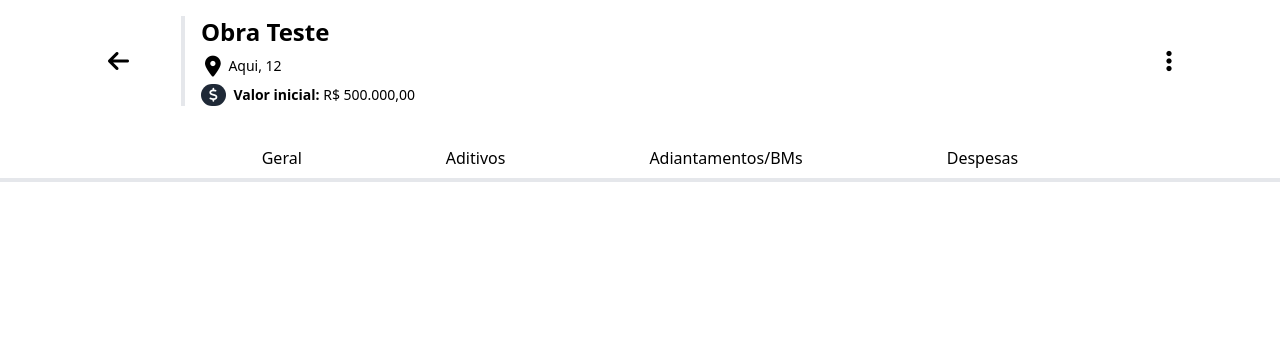
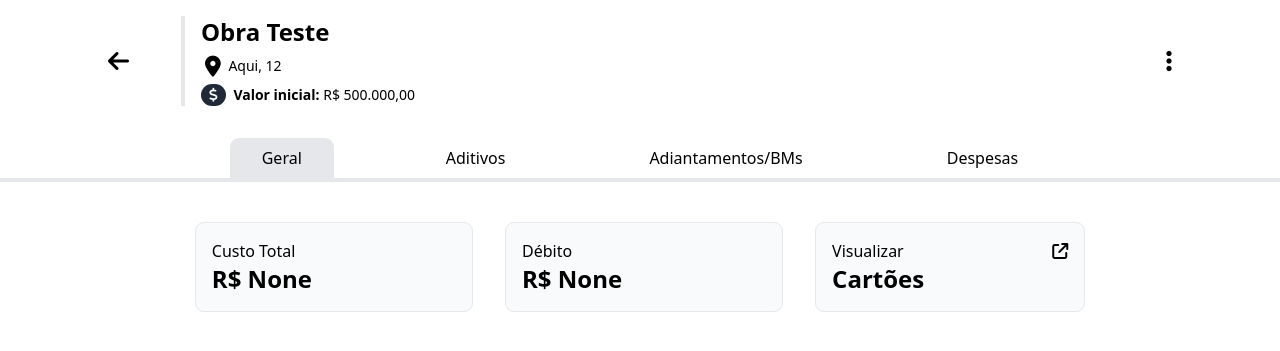
Before and after one commit to biacosta7/contacerta, a Django app: page /detalhes/obra/1 in a window 1280 px wide. Shown: the top 351 px of the page. Run offline with Django 5.2, Linux system fonts and the light colour scheme; a user stored in the database is signed in; data comes from the database, SQL or seed files in the repository; some libraries are stand-ins or nearby versions.

Commit message:
parte 1 de geral

```diff
--- a/src/locais/templates/detalhe_obra.html
+++ b/src/locais/templates/detalhe_obra.html
@@ -4,11 +4,11 @@
 {% block title %}Detalhes - {{ obra.nome }}{% endblock %}
 
 {% block content %}
-<div class="border-b-4 h-full">
+<div class="border-b-4 h-full mb-10">
     <div class="flex flex-col h-full w-full max-w-2xl sm:max-w-4xl lg:max-w-6xl mx-auto">
         <div class="flex w-full p-4 items-center">
             <!-- Ícone de seta para voltar -->
-            <i class="fa-solid fa-arrow-left fa-xl p-3 pt-3.5 pb-3.5 ml-4 mr-10 flex-grow-0"></i>
+            <a href={% url 'home' %}><i class="fa-solid fa-arrow-left fa-xl p-3 pt-3.5 pb-3.5 ml-4 mr-10 flex-grow-0"></i></a>
 
             <!-- Div principal com flex-grow-1 -->
             <div class="flex flex-grow items-center">
@@ -32,12 +32,15 @@
 
 
         <div class="flex mt-4 items-center justify-center text-center w-full space-x-20">
-            <button class="px-8 py-2 text-center">Geral</button>
+            <button class="px-8 py-2 text-center bg-gray-200 rounded-t-[9px]">Geral</button>
             <button class="px-8 py-2 text-center">Aditivos</button>
             <button class="px-8 py-2 text-center">Adiantamentos/BMs</button>
             <button class="px-8 py-2 text-center">Despesas</button>
         </div>
     </div>
+</div>
+<div class="flex w-full max-w-2xl sm:max-w-4xl lg:max-w-6xl mx-auto justify-center items-center">
+    {% include "modais/geral_obra.html" %}
 </div>
 
 {% endblock content %}
@@ -62,5 +65,7 @@
         maximumFractionDigits: 2
     }).format(obra.valor_inicial)}`;
 
+
+
 </script>
 {% endblock script %}
--- /dev/null
+++ b/src/locais/templates/modais/geral_obra.html
@@ -0,0 +1,19 @@
+<div class="flex space-x-8 justify-between">
+    <div class="py-4 pr-40 pl-4 bg-gray-50 text-black rounded-[9px] border relative text-left">
+        <h3 class="text-base font-medium">Custo Total</h3>
+        <span class="text-2xl font-bold">R$ {{ obra.custo_total }}</span>
+    </div>
+    <div class="py-4 pr-40 pl-4 bg-gray-50 text-black rounded-[9px] border relative">
+        <h3 class="text-base font-medium">Débito</h3>
+        <span class="text-2xl font-semibold">R$ {{ obra.debito_mensal }}</span>
+    </div>
+    <div class="py-4 pr-40 pl-4 bg-gray-50 text-black rounded-[9px] border relative">
+        <a class="absolute top-4 right-4 text-right">
+            <i class="fa-solid fa-arrow-up-right-from-square"></i>
+        </a>
+        <div>
+            <span class="text-base font-medium block">Visualizar</span>
+            <span class="text-2xl font-semibold block">Cartões</span>
+        </div>
+    </div>
+</div>
```
